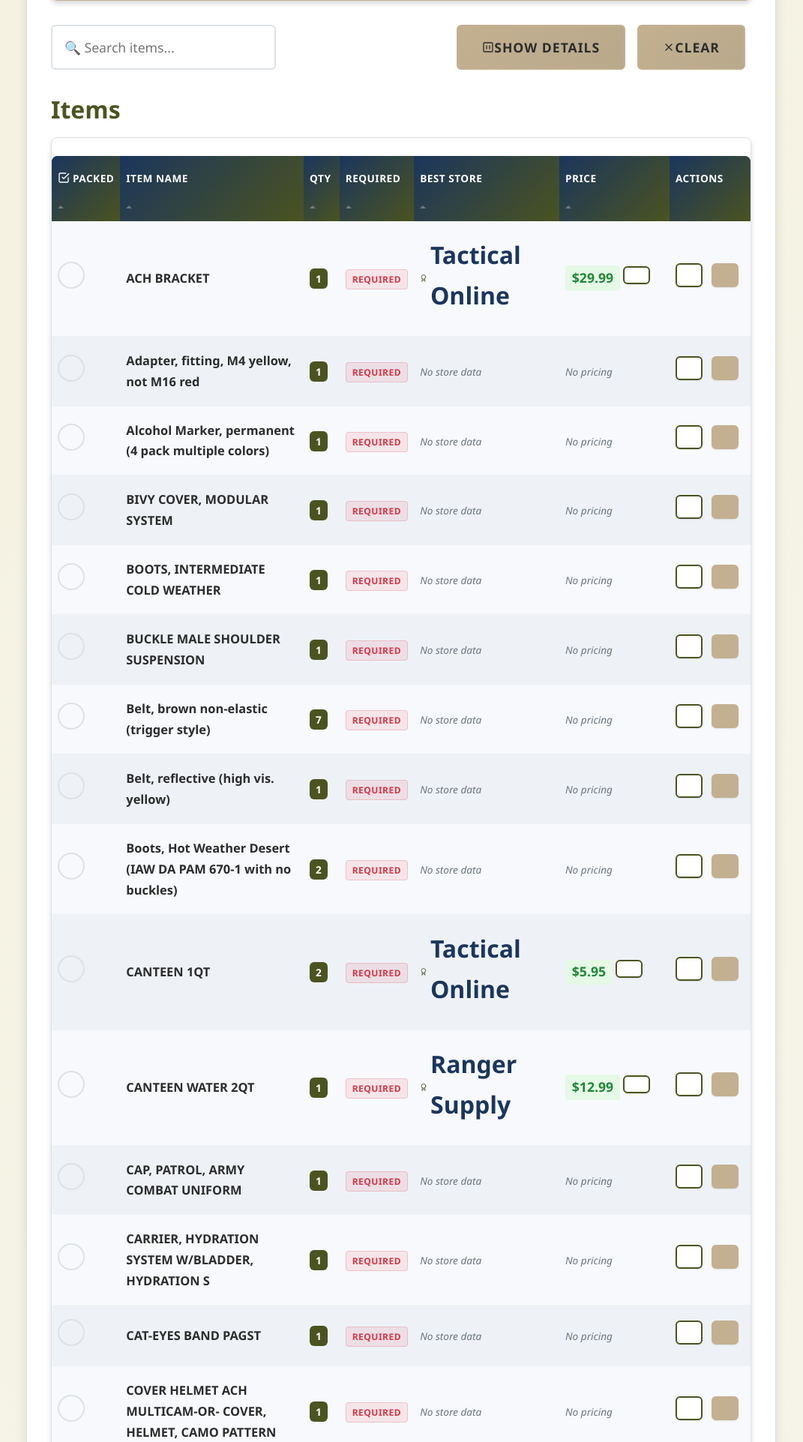
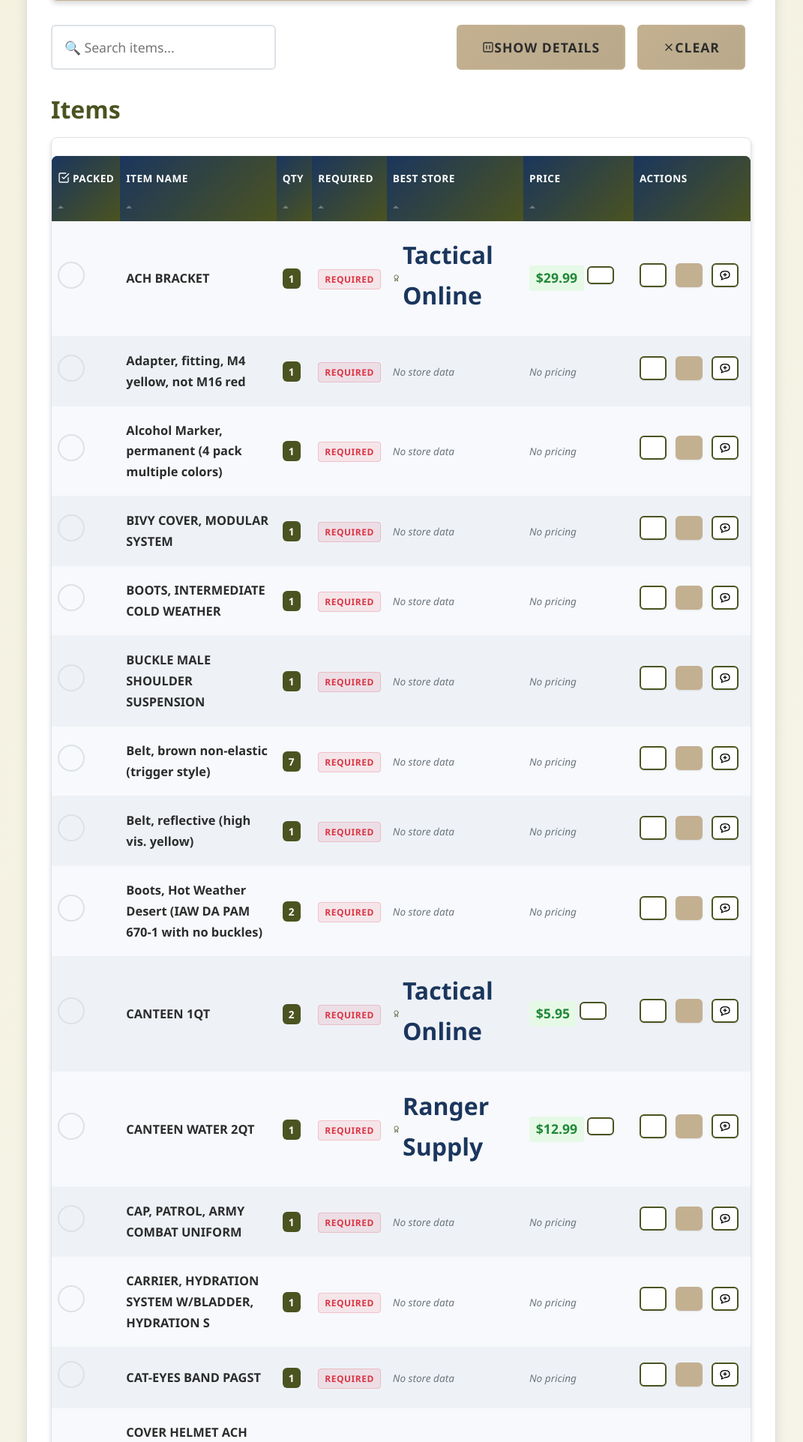
Before and after one commit to gitayam/community-packing-list, a Django app: page /list/1/ in a window 1280 px wide. Shown: the part 680-2603 px from the top of the page at 75% size, without its empty margins (105-1176 px from the left). Run offline with Django 5.2, Linux system fonts and the light colour scheme; data comes from the database, SQL or seed files in the repository; data that the repository does not hold is empty.

Commit message:
feat: add review/comment SVG icon to item actions; reference directly in template for brand review action

```diff
--- a/packing_lists/templates/packing_lists/packing_list_detail.html
+++ b/packing_lists/templates/packing_lists/packing_list_detail.html
@@ -238,6 +238,9 @@
                                     <div class="action-buttons">
                                         <button type="button" class="action-btn add-price-btn" data-item-id="{{ item_wp.item.id }}" data-list-id="{{ packing_list.id }}"></button>
                                         <button type="button" class="action-btn edit-btn edit-item-btn" data-list-id="{{ packing_list.id }}" data-pli-id="{{ item_wp.pli.id }}"></button>
+                                        <button type="button" class="action-btn review-btn" title="Review item brand">
+                                            <img src="{% static 'packing_lists/icons/review.svg' %}" alt="Review" width="16" height="16" />
+                                        </button>
                                     </div>
                                 </td>
                                 <!-- Hidden columns -->
```
Also changed, not shown: packing_lists/static/packing_lists/icons/review.svg (added).
